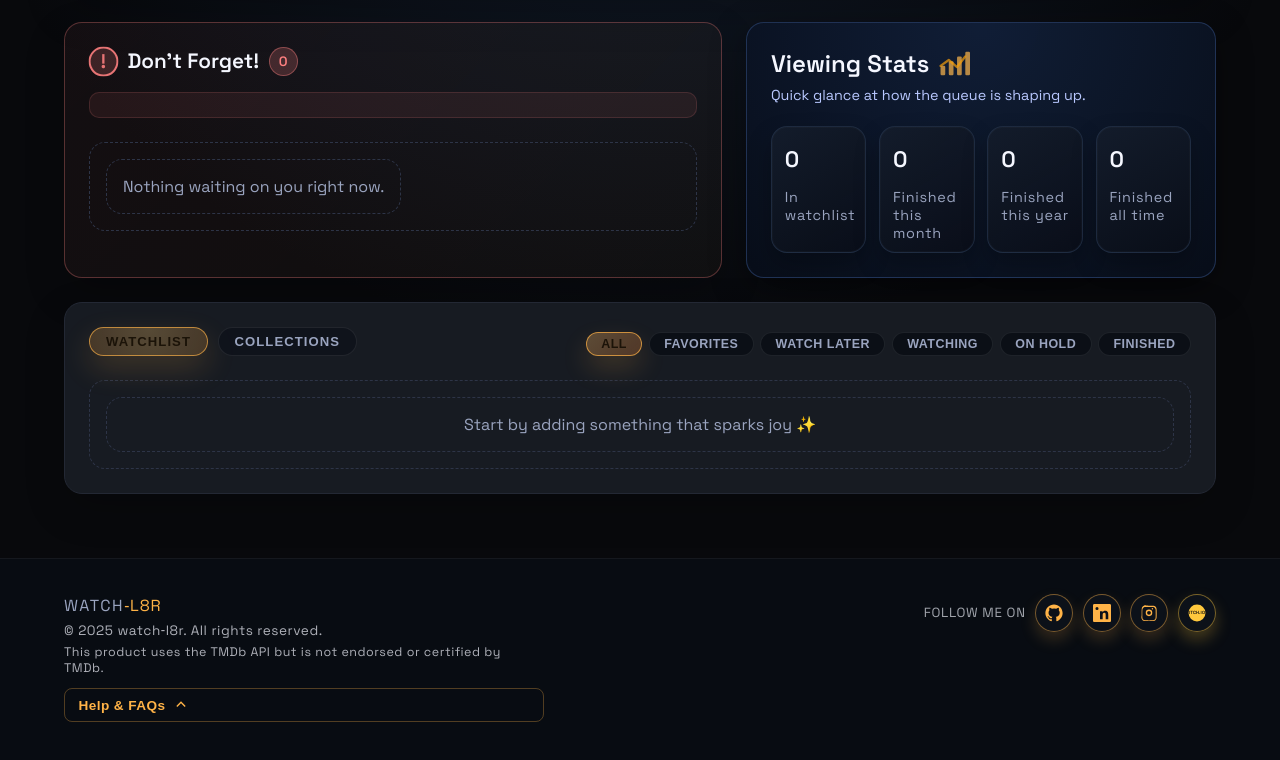
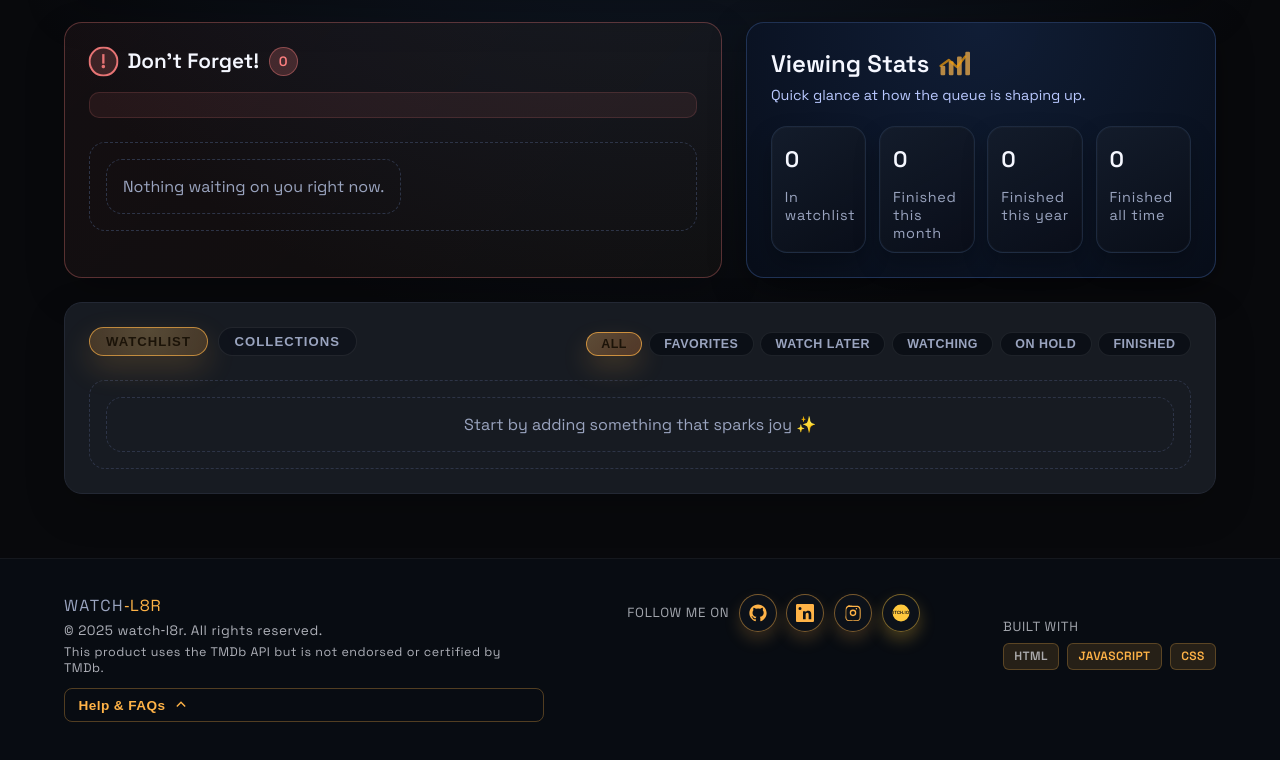
Before and after one commit to sytakadamiob/watchlist-web-app, a plain HTML site: page index.html in a window 1280 px wide. Shown: the part 366-1126 px from the top of the page. Drawn offline with Linux system fonts and the light colour scheme; no server answers.

Commit message:
feat: add tech stack badges to footer

```diff
--- a/index.html
+++ b/index.html
@@ -461,6 +461,14 @@
             </svg>
           </a>
         </div>
+        <div class="footer-tech">
+          <span>Built with</span>
+          <div class="tech-badges">
+            <span class="tech-badge">HTML</span>
+            <span class="tech-badge">JavaScript</span>
+            <span class="tech-badge">CSS</span>
+          </div>
+        </div>
       </div>
       <div id="footer-faq" class="footer-faq hidden" aria-hidden="true">
         <div class="faq-item">
--- a/styles.css
+++ b/styles.css
@@ -546,6 +546,51 @@ h1 {
   color: rgba(245, 247, 255, 0.65);
 }
 
+.footer-tech {
+  display: flex;
+  flex-direction: column;
+  gap: 0.5rem;
+  margin-top: 1.2rem;
+  font-size: 0.83rem;
+  letter-spacing: 0.05em;
+  text-transform: uppercase;
+}
+
+.footer-tech span:first-child {
+  color: rgba(245, 247, 255, 0.65);
+}
+
+.tech-badges {
+  display: flex;
+  align-items: center;
+  gap: 0.5rem;
+  flex-wrap: wrap;
+}
+
+.tech-badge {
+  padding: 0.3rem 0.65rem;
+  border-radius: 6px;
+  background: rgba(255, 179, 71, 0.12);
+  border: 1px solid rgba(255, 179, 71, 0.25);
+  color: var(--accent);
+  font-size: 0.75rem;
+  font-weight: 600;
+  letter-spacing: 0.03em;
+  text-transform: uppercase;
+  transition: background 0.2s ease, border-color 0.2s ease;
+}
+
+.tech-badge:hover {
+  background: rgba(255, 179, 71, 0.18);
+  border-color: rgba(255, 179, 71, 0.35);
+}
+
+@media (min-width: 720px) {
+  .footer-tech {
+    margin-top: 1.5rem;
+  }
+}
+
 .help-toggle {
   background: transparent;
   border: 1px solid rgba(255, 179, 71, 0.3);
```
